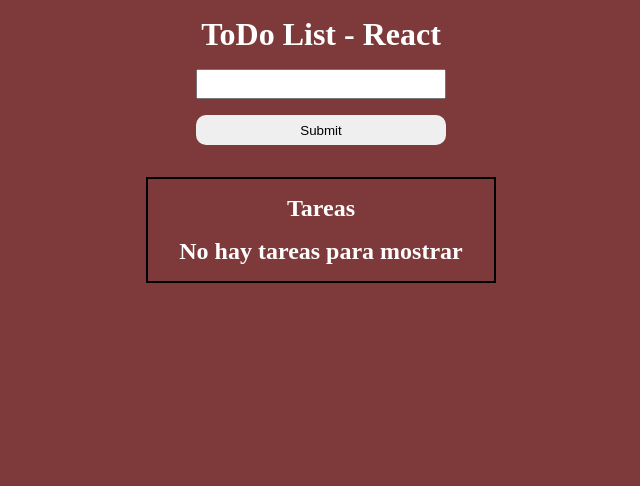
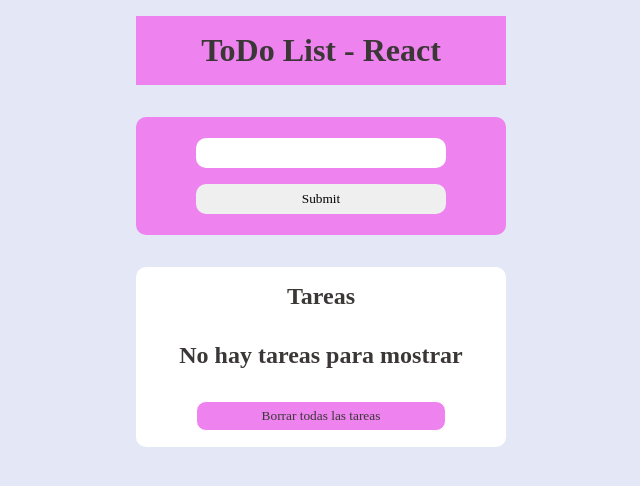
Before and after one commit to gonferreyra/e1-ToDoList-React, a React (Create React App) app: page / in a window 1280 px wide. Shown: the top 486 px of the page, without its empty margins (319-959 px from the left). Built offline with nearby package versions, Linux system fonts and the light colour scheme.

Commit message:
first commit

```diff
--- a/src/App.js
+++ b/src/App.js
@@ -11,7 +11,7 @@
     // const [todos, setTodos] = useState([]);
     const [todos, setTodos] = useState(initialState);
 
-    // console.log(todos)
+    console.log(todos)
 
     useEffect(() => {
         localStorage.setItem('todos', JSON.stringify(todos))
@@ -26,6 +26,10 @@
         setTodos(todos.filter(todo => todo.id !== id))
     };
 
+    const deleteAll = () => {
+        setTodos([]);
+    };
+
 
     return (
         <>
@@ -34,6 +38,7 @@
             <TodoList
                 todos={todos}
                 deleteTodo={deleteTodo}
+                deleteAll={deleteAll}
             />
         </>
     )
--- a/src/components/Todo.js
+++ b/src/components/Todo.js
@@ -1,6 +1,6 @@
 import React from 'react'
 
-const Todo = ({ todo, index, deleteTodo, toggleComplete }) => {
+const Todo = ({ todo, index, deleteTodo }) => {
 
     const handleDelete = () => {
         deleteTodo(todo.id)
--- a/src/components/TodoList.js
+++ b/src/components/TodoList.js
@@ -1,9 +1,10 @@
 import React from 'react'
 import Todo from './Todo'
 
-const TodoList = ({ todos, deleteTodo }) => {
+const TodoList = ({ todos, deleteTodo, deleteAll }) => {
     return (
         <div className='task-container'>
+            <div className='task__card'>
                 <h2>Tareas</h2>
                 {todos.length === 0
                     ?
@@ -21,6 +22,14 @@
                             ))
                         }
                     </ol>}
+
+                <button
+                    className='deleteAll'
+                    onClick={deleteAll}
+                >
+                    Borrar todas las tareas
+                </button>
+            </div>
         </div>
     )
 }
--- a/src/style.css
+++ b/src/style.css
@@ -1,3 +1,4 @@
+@import url('https://fonts.googleapis.com/css2?family=Noto+Serif+HK:wght@300;400&display=swap');
 
 * {
     margin: 0;
@@ -9,16 +10,22 @@
     text-align: center;
     width: 100%;
     margin: auto;
-    background-color: rgb(126, 58, 58);
-    color: white
+    background: #e4e7f5;
+    color: rgb(59, 55, 55);
+    font-family: 'Noto Serif HK', serif;
 }
 
 h1 {
     margin: 1rem auto;
+
+    background: violet;
+    display: inline-block;
+    width: 370px;
+    padding: 1rem 0;
 }
 
 h2 {
-    margin: 1rem;
+    padding: 1rem;
 }
 
 .form-container {
@@ -31,11 +38,20 @@
     justify-content: center;
     align-items: center;
     gap: 1rem;
+
+    background: violet;
+    max-width: 370px;
+    margin: auto;
+    padding: 1.3rem 0;
+    border-radius: 10px;
 }
 
 .form input {
     width: 250px;
     height: 30px;
+    border: none;
+    background-color: white;
+    border-radius: 10px;
 }
 
 .form button {
@@ -44,12 +60,19 @@
     border-radius: 10px;
     border: none;
     cursor: pointer;
+    font-family: inherit;
 }
 
 .task-container {
-    max-width: 350px;
+    max-width: 370px;
     margin: 2rem auto;
-    border: 2px solid black;
+    border-radius: 10px;
+    color: rgb(59, 55, 55);
+}
+
+.task__card {
+    background: white;
+    border-radius: 10px;
 }
 
 li {
@@ -58,7 +81,7 @@
     gap: 1rem;
     align-items: center;
     justify-content: space-between;
-    padding: 1rem;
+    padding: 1rem 2rem;
     width: 250px;
     margin: auto;
 }
@@ -68,10 +91,23 @@
 
 .li-button {
     border: none;
-    /* border-radius: 10px; */
-    background: rgb(2, 2, 2);
+    background: rgb(59, 55, 55);
     color: white;
     width: 1rem;
     height: 1rem;
     cursor: pointer;
+
 }
+
+.deleteAll {
+    width: 250px;
+    height: 30px;
+    border-radius: 10px;
+    border: 1px solid white;
+    cursor: pointer;
+    margin: 1rem auto;
+    background-color: violet;
+    color: rgb(59, 55, 55);
+    font-family: inherit;
+
+}
```
Lines whose indentation alone changed are shown as unchanged.
